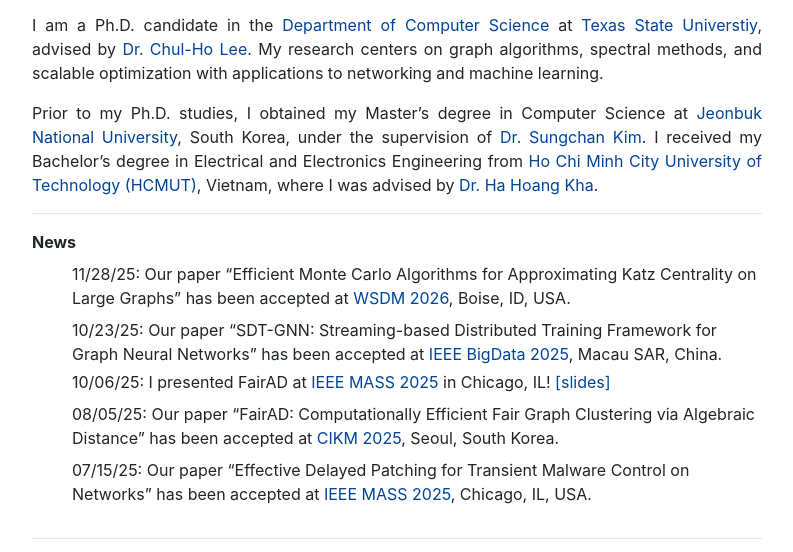
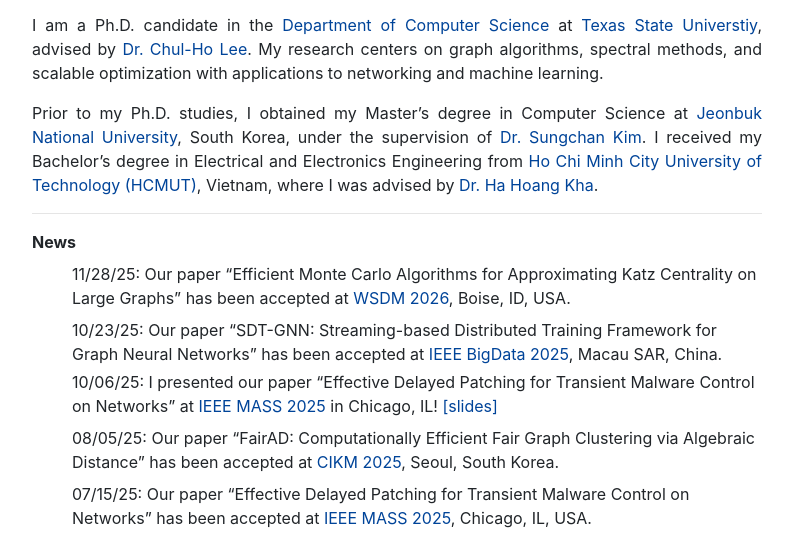
Before and after one commit to minhphuv/minhphuv.github.io, a plain HTML site: page index.html in a window 1280 px wide. Shown: the part 233-785 px from the top of the page, without its empty margins (243-1036 px from the left). Drawn offline with Linux system fonts and the light colour scheme.

Commit message:
correct news

```diff
--- a/index.html
+++ b/index.html
@@ -96,7 +96,7 @@
 <p/>
 <ul style="margin-top:-8px;">11/28/25: Our paper “Efficient Monte Carlo Algorithms for Approximating Katz Centrality on Large Graphs” has been accepted at <a href="https://wsdm-conference.org/2026/"> WSDM 2026</a>, Boise, ID, USA. </ul>
 <ul style="margin-top:-8px;">10/23/25: Our paper “SDT-GNN: Streaming-based Distributed Training Framework for Graph Neural Networks” has been accepted at <a href="https://conferences.cis.um.edu.mo/ieeebigdata2025/index.html"> IEEE BigData 2025</a>, Macau SAR, China. </ul>
-<ul style="margin-top:-12px;">10/06/25: I presented FairAD at <a href="https://ieeemass2025.github.io/ieeemass2025/">IEEE MASS 2025 </a> in Chicago, IL! <a href="slides/MASS 2025.pdf">[slides]</a></ul>
+<ul style="margin-top:-12px;">10/06/25: I presented our paper “Effective Delayed Patching for Transient Malware Control on Networks” at <a href="https://ieeemass2025.github.io/ieeemass2025/">IEEE MASS 2025 </a> in Chicago, IL! <a href="slides/MASS 2025.pdf">[slides]</a></ul>
 <ul style="margin-top:-8px;">08/05/25: Our paper “FairAD: Computationally Efficient Fair Graph Clustering via Algebraic Distance” has been accepted at <a href="https://cikm2025.org/"> CIKM 2025</a>, Seoul, South Korea. </ul>
 <ul style="margin-top:-8px;">07/15/25: Our paper “Effective Delayed Patching for Transient Malware Control on Networks” has been accepted at <a href="https://ieeemass2025.github.io/ieeemass2025/"> IEEE MASS 2025</a>, Chicago, IL, USA. </ul>
 </div>
```
